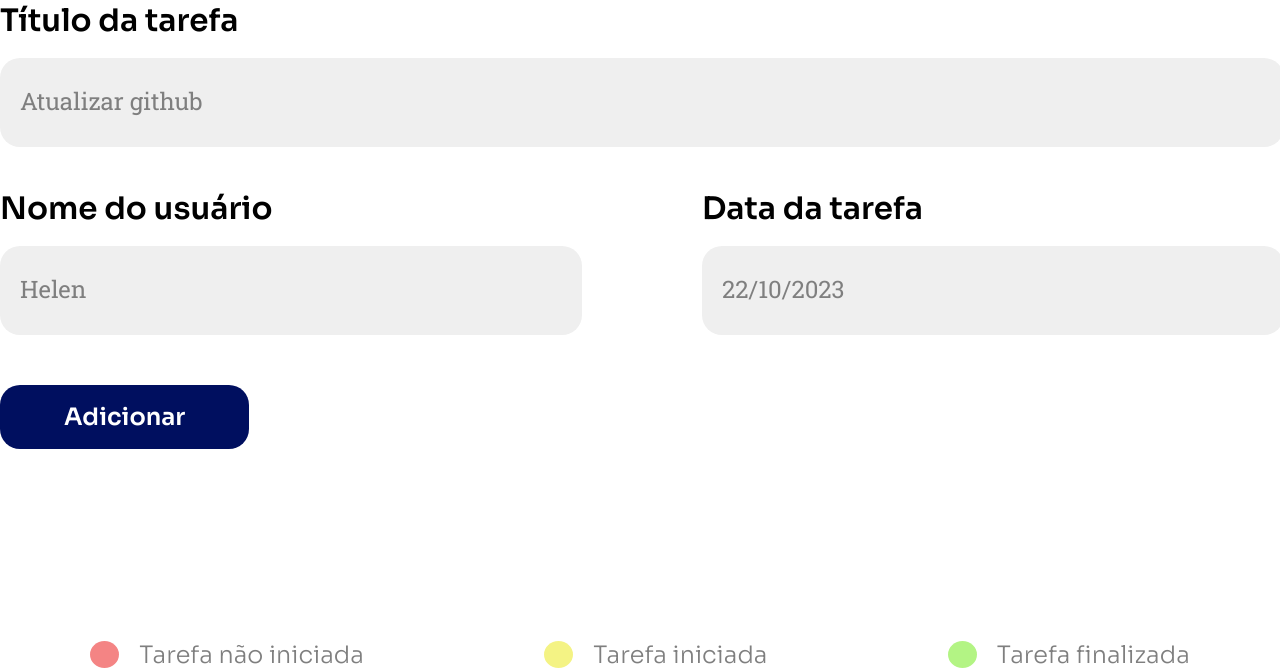
After one commit to heleafreitas/Tutorial-MATA76, a Flask app: page /editar_tarefa/2 in a window 1280 px wide. The commit adds this page. Shown: the part 321-991 px from the top of the page. Run offline with Flask 3, Linux system fonts and the light colour scheme; data comes from the database, SQL or seed files in the repository; both versions use the stored data as it was after the commit.

Commit message:
atualizando atividade

```diff
--- a/main.py
+++ b/main.py
@@ -31,9 +31,33 @@ def deletar_tarefa(id):
     db.execute_query(f"DELETE FROM activities WHERE id = {identificador}")
     return redirect(url_for('home'))
 
+@app.route('/editar_tarefa/<string:id>', methods=['POST','GET'])
+def editar_tarefa(id):
+    identificador = int(id)
+    resposta = db.select_from_table(custom_query=f"SELECT id, name, description, date FROM activities WHERE id = {identificador}")
+    id = resposta[0][0]
+    nome = resposta[0][1]
+    descricao = resposta[0][2]
+    data = resposta[0][3]
+    return render_template('update.html', nome=nome, descricao=descricao, data=data, id=id)
+
+@app.route('/atualizar/<string:id>', methods=['POST','GET'])
+def atualizar(id):
+    descricao = request.form['descricao']
+    nome = request.form['nome']
+    data = request.form['data']
+
+    if descricao != '':
+         db.execute_query(f"UPDATE activities SET description='{descricao}' WHERE id = {int(id)}")
+    if nome != '':
+         db.execute_query(f"UPDATE activities SET name='{nome}' WHERE id = {int(id)}")
+    if data != '':
+         db.execute_query(f"UPDATE activities SET date='{data}' WHERE id = {int(id)}")
+
+    return redirect(url_for('home'))
+
 @app.route('/irParaAdicionar', methods=['POST'])
 def irParaAdicionar():
-    print('CLICOU')
     return redirect(url_for('registrar_atividade'))
 
 def listarTarefas():
--- a/templates/home.html
+++ b/templates/home.html
@@ -70,7 +70,7 @@
                                         Finalizar
                                     </a>
                                 </button>
-                                    <a class="" href="">
+                                    <a class="" href="{{url_for('editar_tarefa', id=element['id'])}}">
                                         <img class="" src="{{ url_for('static', filename='/assets/Lápis.svg') }}" alt="Icon Lápis">
                                     </a>
                                     <a class="" href="{{url_for('deletar_tarefa', id=element['id'])}}">
--- /dev/null
+++ b/templates/update.html
@@ -0,0 +1,80 @@
+<!DOCTYPE html>
+<html lang="en">
+<head>
+    <meta charset="UTF-8">
+    <meta name="viewport" content="width=device-width, initial-scale=1.0">
+    <link rel="stylesheet" href="{{ url_for('static',    filename='register.css') }}">
+    <link rel="preconnect" href="https://fonts.googleapis.com">
+    <link rel="preconnect" href="https://fonts.gstatic.com" crossorigin>
+    <link href="https://fonts.googleapis.com/css2?family=Roboto+Slab:wght@100;200;300;400;500&family=Sora:wght@100;200;300;400;500;600;700;800&display=swap" rel="stylesheet">
+    <title>ToDo - Cadastro</title>
+</head>
+<body>
+    <header class="headerSection">
+        <div class="headerContainer">
+            <img class="logo" src="{{ url_for('static',filename='assets/logo.svg') }}" alt="Logo">
+        </div>
+    </header>
+    <div class="formsSection">
+        <div class="forms">
+            <h1 class="h1"> Nova tarefa </h1>
+            <div class="formsContainer">
+                <form class="form" action="{{url_for('atualizar', id=id)}}" method="POST">
+                        <div class="inputContainer">
+                            <label for="">Título da tarefa</label>
+                            <input type="text" id="descricao" name="descricao"
+                            placeholder="{{descricao}}">
+                        </div>
+                        <div class="form2">
+                            <div class="inputContainer2">
+                                <label for=""> Nome do usuário</label>
+                                <input type="text"
+                                name="nome"
+                                id="nome" placeholder="{{nome}}">
+                            </div>
+                            <div class="inputContainer2">
+                                <label for=""> Data da tarefa</label>
+                                <input type="text"
+                                name="data" id="data"
+                                placeholder="{{data}}">
+                            </div>
+                        </div>
+                        <!-- <div class="form2">
+                            <div class="inputContainer2">
+                                <label for=""> Horário de início</label>
+                                <input type="text" id="inicio"
+                                placeholder="Digite o horário que a tarefa foi iniciada">
+                            </div>
+                            <div class="inputContainer2">
+                                <label for=""> Horário de Fim</label>
+                                <input type="text" id="fim" placeholder="Digite o horário que a tarefa foi finalizada">
+                            </div>
+                        </div> -->
+                        <div class="buttonContainer">
+                            <button class="submitButton" type="submit">
+                                <a class="linkButton" href="">
+                                    Adicionar
+                                </a>
+                            </button>
+                        </div>
+                </form>
+            </div>
+        </div>
+        <div class="captionsSection">
+                <div class="captionsContainer">
+                    <div class="caption">
+                        <img class="logo" src="{{ url_for('static',filename='assets/Cor Categoria Vermelho.svg') }}" alt="Categoria Vermelho">
+                        <p class="bThin"> Tarefa não iniciada</p>
+                    </div>
+                    <div class="caption">
+                        <img class="logo" src="{{ url_for('static',filename='assets/Cor Categoria Amarelo.svg') }}"  alt="Categoria Amarela">
+                        <p class="bThin"> Tarefa iniciada</p>
+                    </div>
+                    <div class="caption">
+                        <img class="logo" src="{{ url_for('static',filename='assets/Cor Categoria Verde.svg') }}"  alt="Categoria Verde">
+                        <p class="bThin">Tarefa finalizada</p>
+                    </div>
+                </div>
+        </div>
+</body>
+</html>
```
Also changed, not shown: todolist.db.
